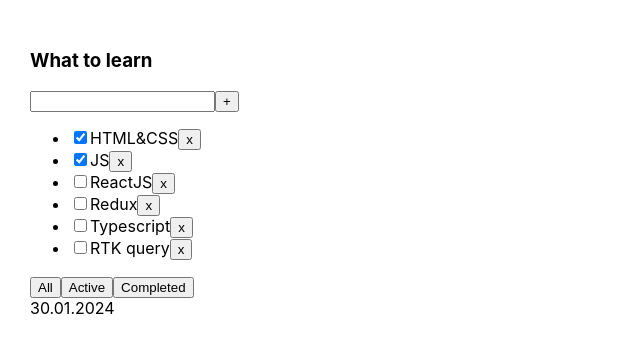
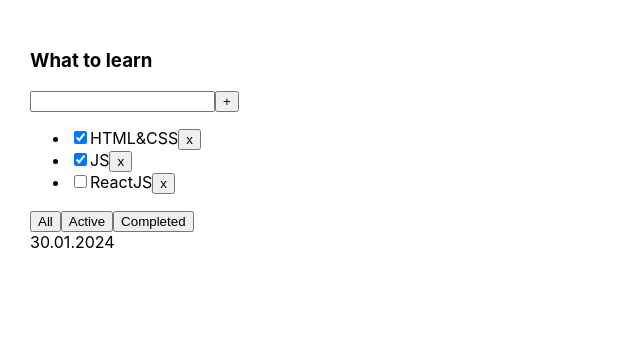
Before and after one commit to AnatolyNikol/todolist-project, a React (Create React App) app: page / in a window 1280 px wide. Shown: the top 352 px of the page, without its empty margins (0-640 px from the left). Built offline with nearby package versions, Linux system fonts and the light colour scheme.

Commit message:
feat: add uuid, create add task function

```diff
--- a/package.json
+++ b/package.json
@@ -10,10 +10,12 @@
     "@types/node": "^20.11.5",
     "@types/react": "^18.2.48",
     "@types/react-dom": "^18.2.18",
+    "@types/uuid": "^10.0.0",
     "react": "^18.2.0",
     "react-dom": "^18.2.0",
     "react-scripts": "5.0.1",
     "typescript": "^5.3.3",
+    "uuid": "^10.0.0",
     "web-vitals": "^3.5.1"
   },
   "scripts": {
--- a/src/App.tsx
+++ b/src/App.tsx
@@ -1,9 +1,10 @@
 import React, {useState} from 'react';
 import './App.css';
 import {Todolist} from "./Todolsit";
+import {v1} from "uuid";
 
 export type Task = {
-    id: number
+    id: string
     title: string
     isDone: boolean
 }
@@ -12,12 +13,9 @@ export type Filter = 'all' | 'active' | 'completed'
 
 function App() {
     const [tasks, setTasks] = useState<Task[]>([
-        {id: 1, title: 'HTML&CSS', isDone: true},
-        {id: 2, title: 'JS', isDone: true},
-        {id: 3, title: 'ReactJS', isDone: false},
-        {id: 4, title: 'Redux', isDone: false},
-        {id: 5, title: 'Typescript', isDone: false},
-        {id: 6, title: 'RTK query', isDone: false},
+        {id: v1(), title: 'HTML&CSS', isDone: true},
+        {id: v1(), title: 'JS', isDone: true},
+        {id: v1(), title: 'ReactJS', isDone: false},
     ])
 
     const [filter, setFilter] = useState<Filter>('all')
@@ -31,13 +29,18 @@ function App() {
         tasksForTodolist = tasksForTodolist.filter(task => task.isDone)
     }
 
-    const removeTask = (id: number) => {
+    const removeTask = (id: string) => {
         const filteredTasks = tasks.filter(task => task.id !== id)
         setTasks(filteredTasks)
     }
 
     const onChangeFilter = (filter: Filter) => {
         setFilter(filter)
+    }
+
+    const addTask = (title: string) => {
+        const newTask = {id: v1(), title: title, isDone: false}
+        setTasks([newTask, ...tasks])
     }
 
     return (
@@ -48,6 +51,7 @@ function App() {
                 date={'30.01.2024'}
                 removeTask={removeTask}
                 onChangeFilter={onChangeFilter}
+                addTask={addTask}
             />
         </div>
     );
--- a/src/Todolsit.tsx
+++ b/src/Todolsit.tsx
@@ -1,4 +1,4 @@
-import React from "react";
+import React, {ChangeEvent, KeyboardEvent, useState} from "react";
 import {Filter, Task} from "./App";
 import {Button} from "./Button";
 
@@ -6,19 +6,54 @@ type Props = {
     title: string
     tasks: Task[]
     date?: string
-    removeTask: (id: number) => void
+    removeTask: (id: string) => void
     onChangeFilter: (filter: Filter) => void
+    addTask: (title: string) => void
 }
 
 export const Todolist = (props: Props) => {
-    const {title, tasks, date, removeTask, onChangeFilter} = props;
+    const [taskTitle, setTaskTitle] = useState('')
+
+    const {
+        title,
+        tasks,
+        date,
+        removeTask,
+        onChangeFilter,
+        addTask,
+    } = props;
+
+    const addTaskHandler = () => {
+        addTask(taskTitle)
+        setTaskTitle('')
+    }
+
+    const changeTaskTitleHandler = (event: ChangeEvent<HTMLInputElement>) => {
+        setTaskTitle(event.currentTarget.value)
+    }
+
+    const addTaskOnKeyUpHandler = (event:  KeyboardEvent<HTMLInputElement> ) => {
+        if (event.key === 'Enter') {
+            addTaskHandler()
+        }
+    }
+
+    const changeFilterTasksHandler = (filter: Filter) => {
+        onChangeFilter(filter)
+    }
 
     return (
         <div>
             <h3>{title}</h3>
             <div>
-                <input/>
-                <Button title={'+'}/>
+                <input
+                    value={taskTitle}
+                    onChange={changeTaskTitleHandler}
+                    onKeyUp={addTaskOnKeyUpHandler}
+                />
+                <Button title={'+'}
+                        onClick={addTaskHandler}
+                />
             </div>
             {tasks.length === 0
                 ? (
@@ -27,11 +62,14 @@ export const Todolist = (props: Props) => {
                 : (
                     <ul>
                         {tasks.map(task => {
+                            const removeTaskHandler = () => {
+                                removeTask(task.id)
+                            }
                                 return (
                                     <li key={task.id}>
                                         <input type="checkbox" checked={task.isDone}/>
                                         <span>{task.title}</span>
-                                        <Button title={'x'} onClick={() => removeTask(task.id)}/>
+                                        <Button title={'x'} onClick={removeTaskHandler}/>
                                     </li>
                                 )
                             }
@@ -39,9 +77,9 @@ export const Todolist = (props: Props) => {
                     </ul>
                 )}
             <div>
-                <Button title={'All'} onClick={() => onChangeFilter('all')}/>
-                <Button title={'Active'} onClick={() => onChangeFilter('active')}/>
-                <Button title={'Completed'} onClick={() => onChangeFilter('completed')}/>
+                <Button title={'All'} onClick={() => changeFilterTasksHandler('all')}/>
+                <Button title={'Active'} onClick={() => changeFilterTasksHandler('active')}/>
+                <Button title={'Completed'} onClick={() => changeFilterTasksHandler('completed')}/>
             </div>
             <div>{date}</div>
         </div>
```
Also changed, not shown: 1 other file (tests, documents, lock files or other folders).
